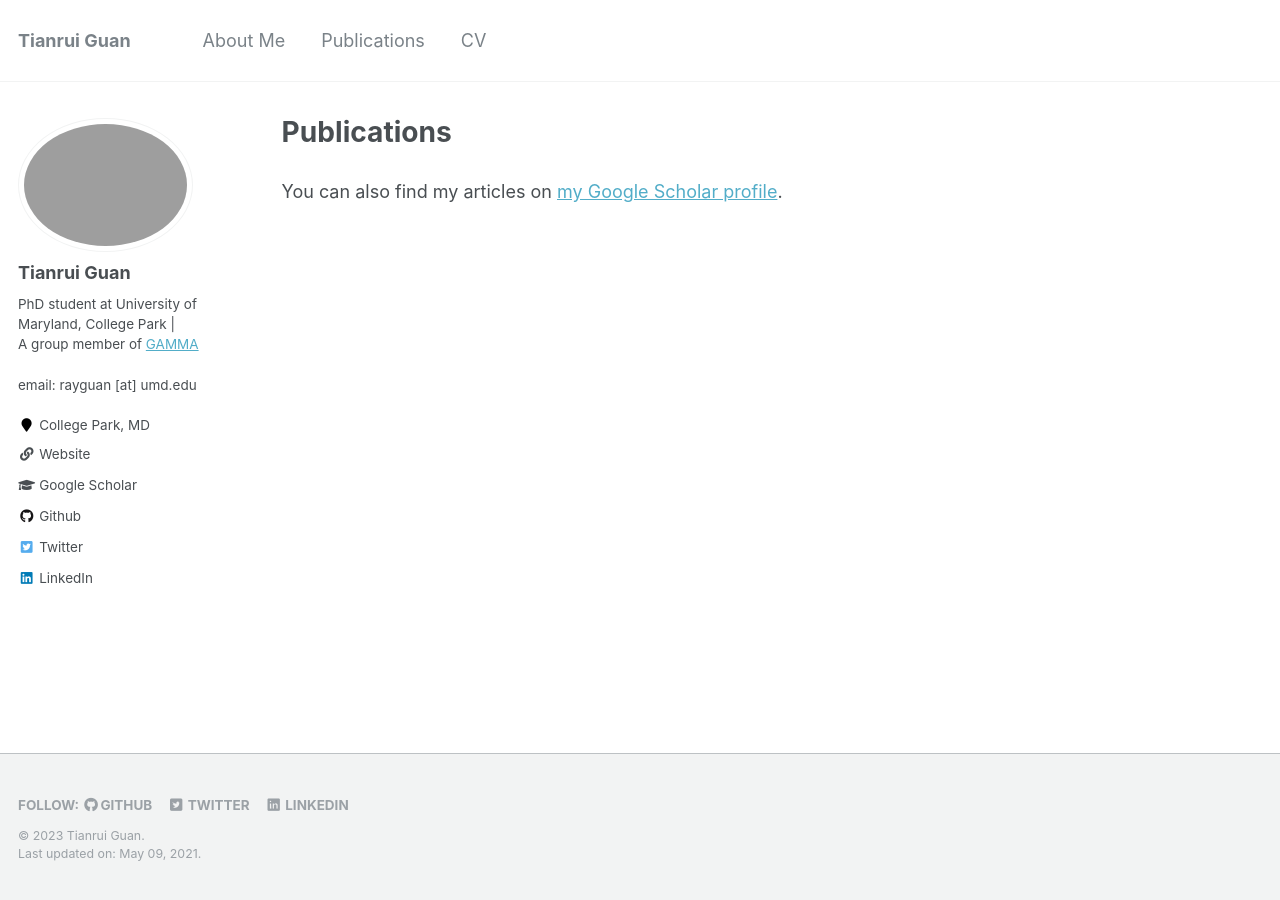
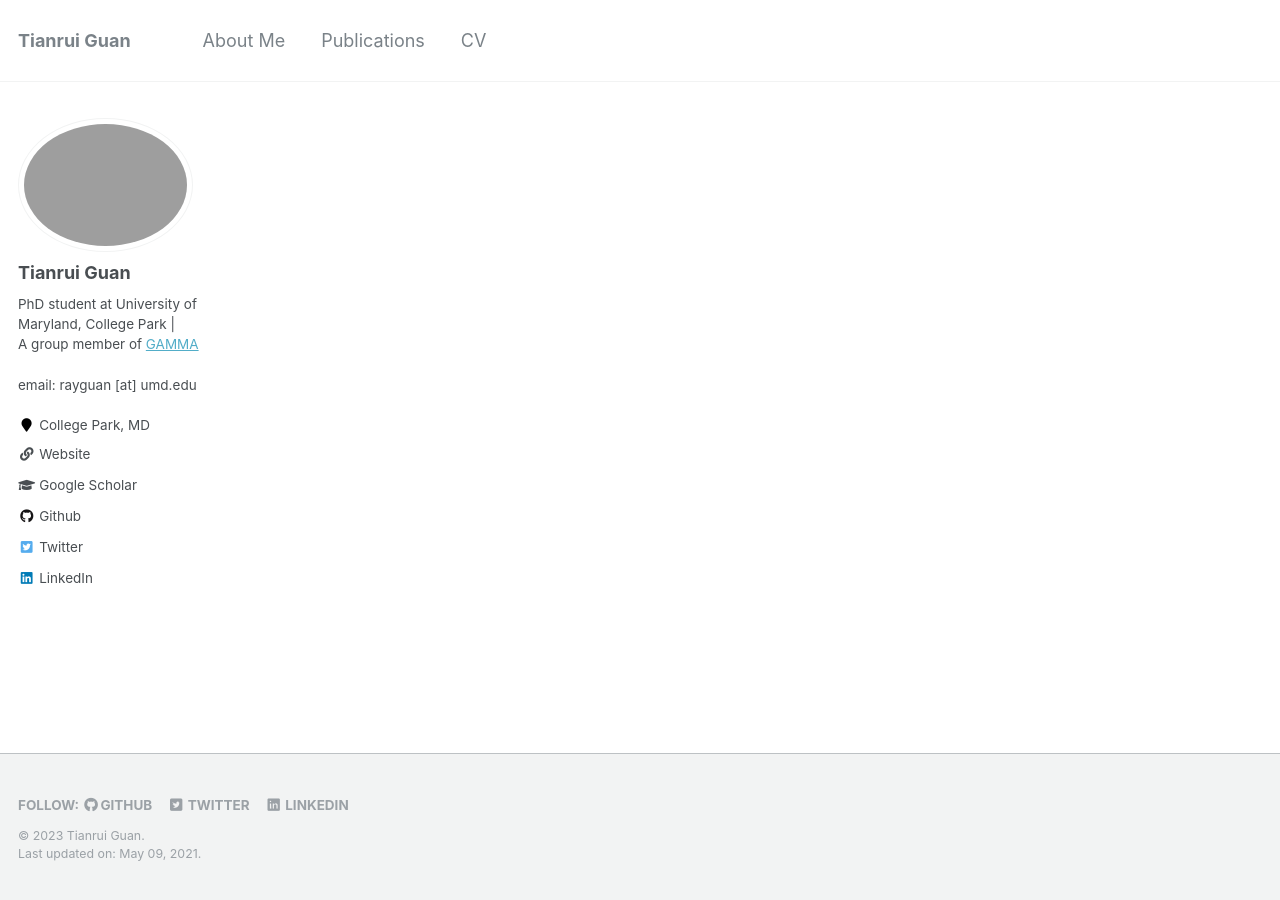
Before and after one commit to rayguan97/rayguan97.github.io, a Jekyll site: the page built from _pages/publications.md, in a window 1280 px wide. Built offline with Jekyll 4.4.1, drawn with Linux system fonts in a browser that asks for light colours; our own code applies the rules of GitHub Pages for plain Markdown files.

```diff
--- a/_pages/publications.md
+++ b/_pages/publications.md
@@ -1,4 +1,4 @@
----
+<!-- ---
 layout: archive
 title: "Publications"
 permalink: /publications/
@@ -22,4 +22,4 @@
 {% include archive-compact-all.html %}
 
 
-You can also find my articles on <a href="{{ site.author.googlescholar }}">my Google Scholar profile</a>.
+You can also find my articles on <a href="{{ site.author.googlescholar }}">my Google Scholar profile</a>.  -->
```
Also changed, not shown: _pages/publications_bk.md (+2 -2 lines).
